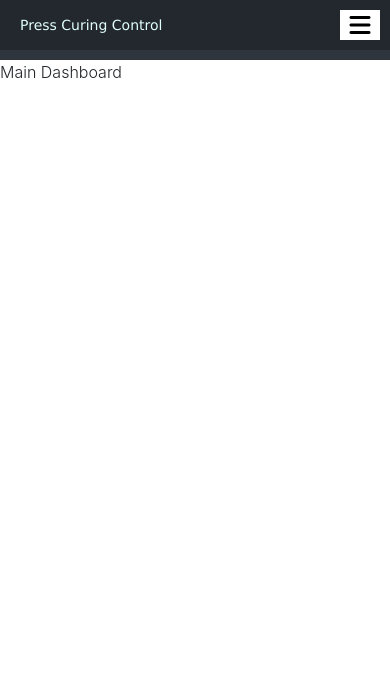
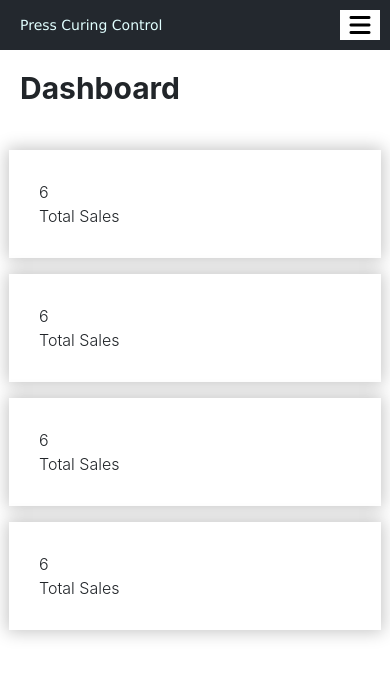
Before and after one commit to markkalalo/coreSTORE, a Vue app: page /dashboard in a window 390 px wide. Shown: the top 678 px of the page. Built offline with nearby package versions, Linux system fonts and the light colour scheme.

Commit message:
update desktop and mobile responsive of main dashboard

```diff
--- /dev/null
+++ b/src/components/ModuleTitleBarComponent.vue
@@ -0,0 +1,39 @@
+<template>
+    <div class="page-title">
+      <div class="title-caption">
+        <h1><strong>{{ title }}</strong></h1>
+        <!-- <hr /> -->
+      </div>
+    </div>
+
+  </template>
+
+  <script>
+  export default {
+    props: {
+      title: {
+        type: String,
+        required: true
+      }
+    }
+  };
+  </script>
+
+  <style scoped>
+  .page-title {
+    /* Add your styles here */
+    /* background-color: #007C7C; */
+    /* color: #fff; */
+    /* margin: 10px; */
+    border-radius: 5px;
+
+  }
+  .title-caption{
+    padding: 10px;
+  }
+  h1{
+    margin: 0;
+    font-size: 30px;
+    padding: 10px;
+  }
+  </style>
--- a/src/components/SidebarComponent.vue
+++ b/src/components/SidebarComponent.vue
@@ -216,7 +216,7 @@ export default {
   .nav-side-menu {
     position: relative;
     width: 100%;
-    margin-bottom: 10px;
+    /* margin-bottom: 10px; */
   }
   .nav-side-menu .toggle-btn {
     display: block;
--- a/src/views/DashboardPage.vue
+++ b/src/views/DashboardPage.vue
@@ -7,8 +7,45 @@
       <!-- main content here -->
       <div class="col-md-10 main-content">
         <div class="main-dashboard">
-          <div>
-            Main Dashboard
+          <ModuleTitleBarComponent title="Dashboard" />
+          <div class="row p-3">
+
+            <div class="col-md-3 col-12 p-2">
+              <div class="dashboard-box">
+                <div class="total">6</div>
+                <div class="dashboard-box-caption">
+                  Total Sales
+                </div>
+              </div>
+            </div>
+
+            <div class="col-md-3 col-12 p-2">
+              <div class="dashboard-box">
+                <div class="total">6</div>
+                <div class="dashboard-box-caption">
+                  Total Sales
+                </div>
+              </div>
+            </div>
+
+            <div class="col-md-3 col-12 p-2">
+              <div class="dashboard-box">
+                <div class="total">6</div>
+                <div class="dashboard-box-caption">
+                  Total Sales
+                </div>
+              </div>
+            </div>
+
+            <div class="col-md-3 col-12 p-2">
+              <div class="dashboard-box">
+                <div class="total">6</div>
+                <div class="dashboard-box-caption">
+                  Total Sales
+                </div>
+              </div>
+            </div>
+
           </div>
         </div>
       </div>
@@ -16,21 +53,31 @@
   </div>
 </template>
 
-
-
-
 <script>
 import SidebarComponent from '../components/SidebarComponent.vue';
+import ModuleTitleBarComponent from '../components/ModuleTitleBarComponent.vue';
 
 export default {
   components: {
-    SidebarComponent
+    SidebarComponent,
+    ModuleTitleBarComponent
   },
   // main page logic here
 };
 </script>
 
 <style scoped>
+
+
+.dashboard-box{
+  -webkit-box-shadow: 0px 0px 16px 2px rgba(0,0,0,0.23);
+-moz-box-shadow: 0px 0px 16px 2px rgba(0,0,0,0.23);
+box-shadow: 0px 0px 16px 2px rgba(0,0,0,0.23);
+padding: 30px;
+background-color:#fff;
+}
+
+
 /* main page styles here */
 body, html, .container-fluid, .row, .col-md-10 {
   overflow-x: hidden;
@@ -38,11 +85,8 @@ body, html, .container-fluid, .row, .col-md-10 {
 .main-content {
   width: 100%;
 }
-.main-dashboard{
-  /* padding: 10px; */
-  /* left: 250px;
-  position: relative */
-}
+
+
 .header{
     background-color: aqua;
   }
```
